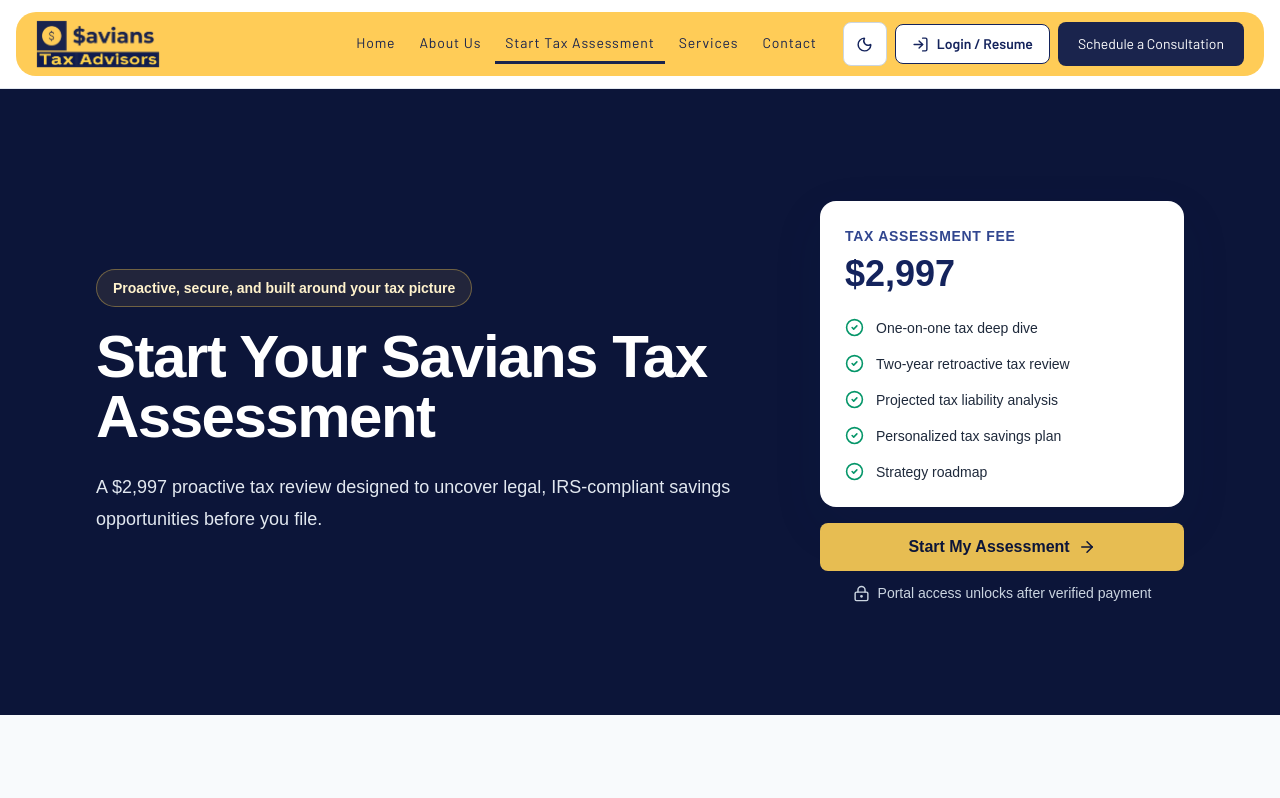
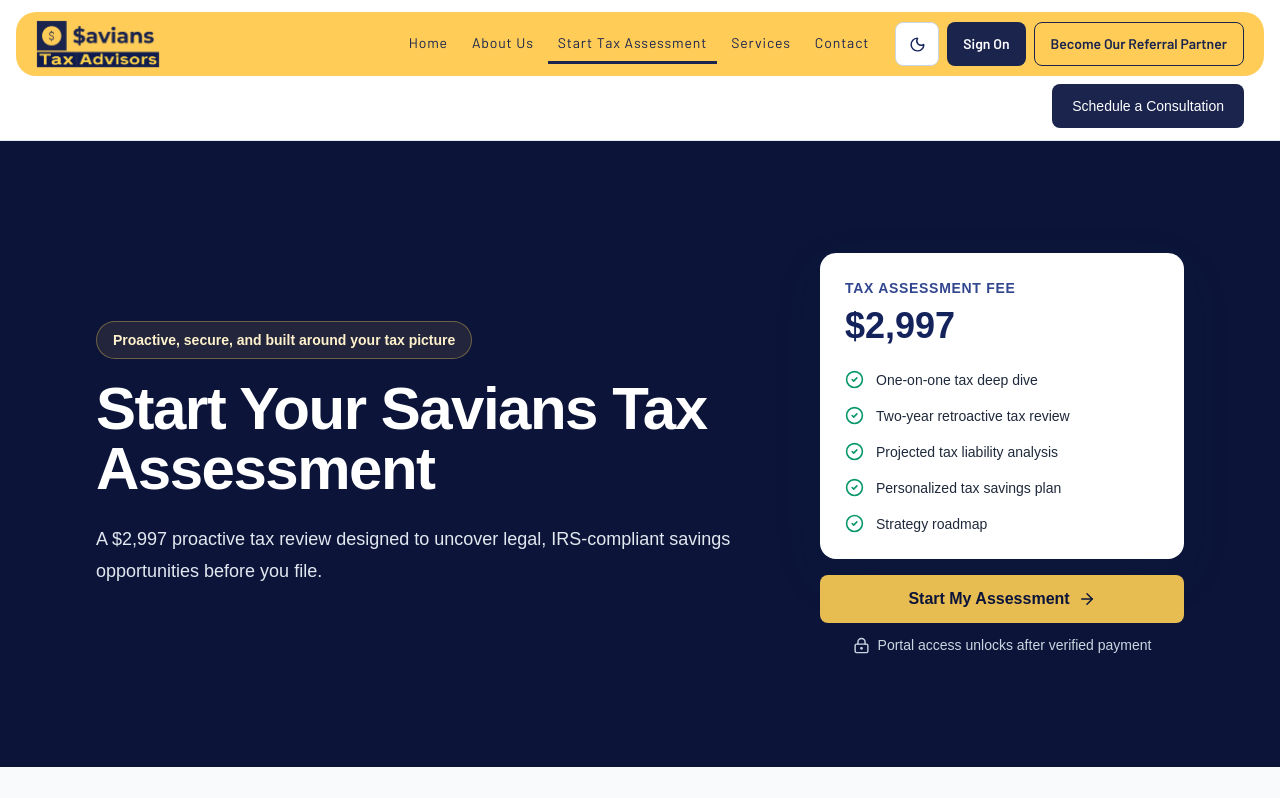
Before and after one commit to Savians/assessments-portal, a Next.js app in the folder frontend/: page / in a window 1280 px wide. Shown: the top 798 px of the page. Built offline with nearby package versions, Linux system fonts and the light colour scheme.

Commit message:
Refine assessment public header and theme

```diff
--- a/frontend/src/app/layout.tsx
+++ b/frontend/src/app/layout.tsx
@@ -16,7 +16,7 @@
       <head>
         <script
           dangerouslySetInnerHTML={{
-            __html: `(function(){try{var key='savians-assessment-theme';var saved=localStorage.getItem(key);var dark=saved?saved==='dark':window.matchMedia('(prefers-color-scheme: dark)').matches;document.documentElement.classList.toggle('dark',dark);document.documentElement.style.colorScheme=dark?'dark':'light';}catch(e){}})();`
+            __html: `(function(){var dark=true;try{var key='savians-assessment-theme';var saved=localStorage.getItem(key);dark=saved?saved==='dark':true;}catch(e){}document.documentElement.classList.toggle('dark',dark);document.documentElement.style.colorScheme=dark?'dark':'light';})();`
           }}
         />
       </head>
--- a/frontend/src/components/site-header.tsx
+++ b/frontend/src/components/site-header.tsx
@@ -1,7 +1,6 @@
 import Image from "next/image";
 import Link from "next/link";
 import { Menu } from "lucide-react";
-import { HeaderAction } from "@/components/header-action";
 import { ThemeToggle } from "@/components/theme-toggle";
 
 const navigationLinks = [
@@ -49,9 +48,36 @@
   );
 }
 
+function ReferralPartnerLink({ mobile = false }: { mobile?: boolean }) {
+  return (
+    <a
+      className={[
+        "focus-ring inline-flex min-h-11 shrink-0 items-center justify-center rounded-lg border border-[#1a244d] px-4 py-2.5 text-sm font-semibold text-[#1a244d] transition hover:bg-white/40",
+        mobile ? "mt-4 w-full" : "hidden whitespace-nowrap xl:inline-flex"
+      ].join(" ")}
+      href="https://referrals.savians.com/"
+      target="_blank"
+      rel="noopener noreferrer"
+    >
+      Become Our Referral Partner
+    </a>
+  );
+}
+
+function SignOnLink() {
+  return (
+    <Link
+      className="focus-ring inline-flex min-h-11 shrink-0 items-center justify-center rounded-lg bg-[#1a244d] px-3 py-2.5 text-sm font-semibold text-white transition hover:bg-[#14235c] sm:px-4"
+      href="/login"
+    >
+      Sign On
+    </Link>
+  );
+}
+
 export function SiteHeader() {
   return (
-    <header className="border-b border-slate-200 bg-white py-0 sm:px-4 sm:py-3">
+    <header className="border-b border-slate-200 bg-white pb-2 sm:px-4 sm:pb-3 sm:pt-3">
       <nav
         className="savians-brand-header mx-auto flex min-h-[73px] w-full max-w-[1728px] items-center bg-[#ffcc57] px-4 py-3 text-navy-900 sm:min-h-16 sm:rounded-[20px] sm:px-5 sm:py-2"
         aria-label="Primary navigation"
@@ -81,12 +107,8 @@
 
         <div className="ml-auto flex shrink-0 items-center gap-2 xl:ml-4">
           <ThemeToggle />
-          <div className="[&_a]:size-11 [&_a]:justify-center [&_a]:px-0 [&_a_span]:hidden sm:[&_a]:h-auto sm:[&_a]:w-auto sm:[&_a]:px-4 sm:[&_a_span]:inline">
-            <HeaderAction />
-          </div>
-          <div className="hidden xl:block">
-            <ConsultationLink />
-          </div>
+          <SignOnLink />
+          <ReferralPartnerLink />
         </div>
 
         <details className="group relative ml-2 xl:hidden">
@@ -96,10 +118,13 @@
           </summary>
           <div className="savians-mobile-menu absolute right-0 z-50 mt-3 w-[min(20rem,calc(100vw-2rem))] rounded-2xl border border-[#1a244d]/20 bg-[#ffcc57] p-4 text-[#1a244d] shadow-card">
             <NavigationLinks mobile />
-            <ConsultationLink mobile />
+            <ReferralPartnerLink mobile />
           </div>
         </details>
       </nav>
+      <div className="mx-auto flex w-full max-w-[1728px] justify-end px-4 pt-2 sm:px-5">
+        <ConsultationLink />
+      </div>
     </header>
   );
 }
--- a/frontend/src/components/theme-toggle.tsx
+++ b/frontend/src/components/theme-toggle.tsx
@@ -13,7 +13,7 @@
 };
 
 export function ThemeToggle() {
-  const [theme, setTheme] = useState<Theme>("light");
+  const [theme, setTheme] = useState<Theme>("dark");
   const [mounted, setMounted] = useState(false);
 
   useEffect(() => {
```
Also changed, not shown: 2 other files (tests, documents, lock files or other folders).
